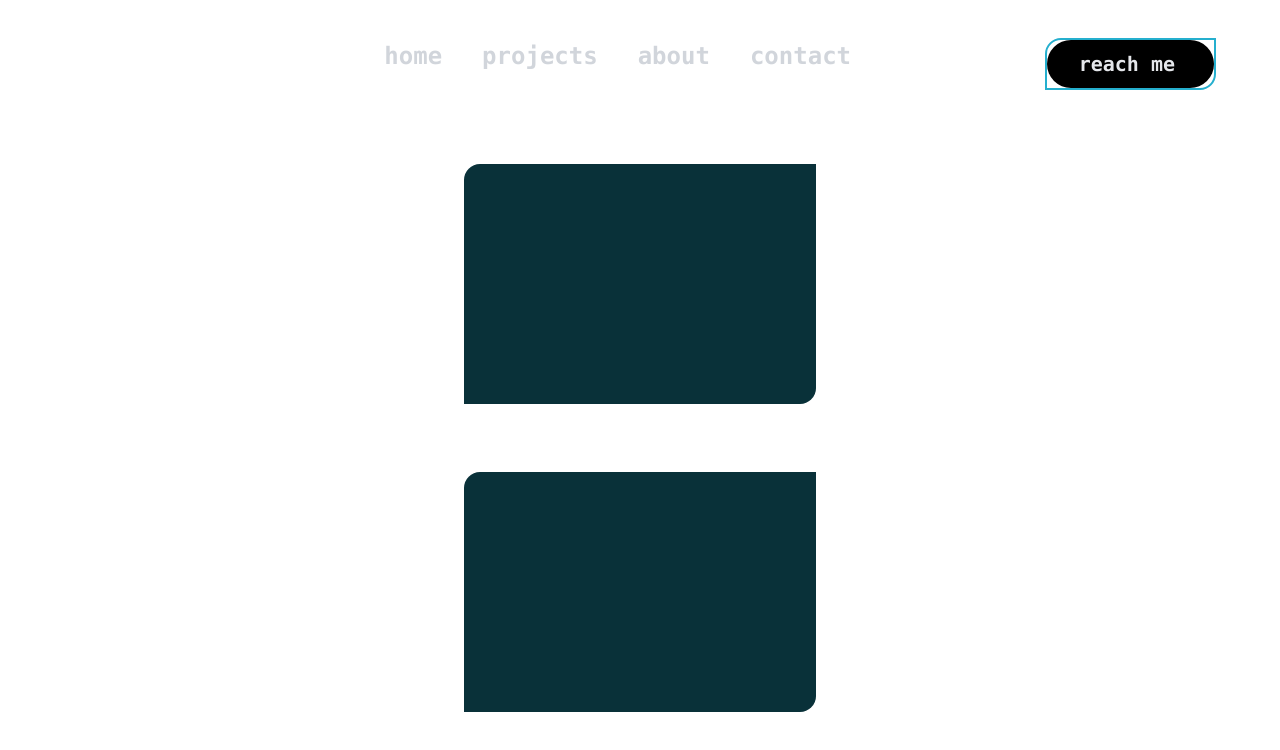
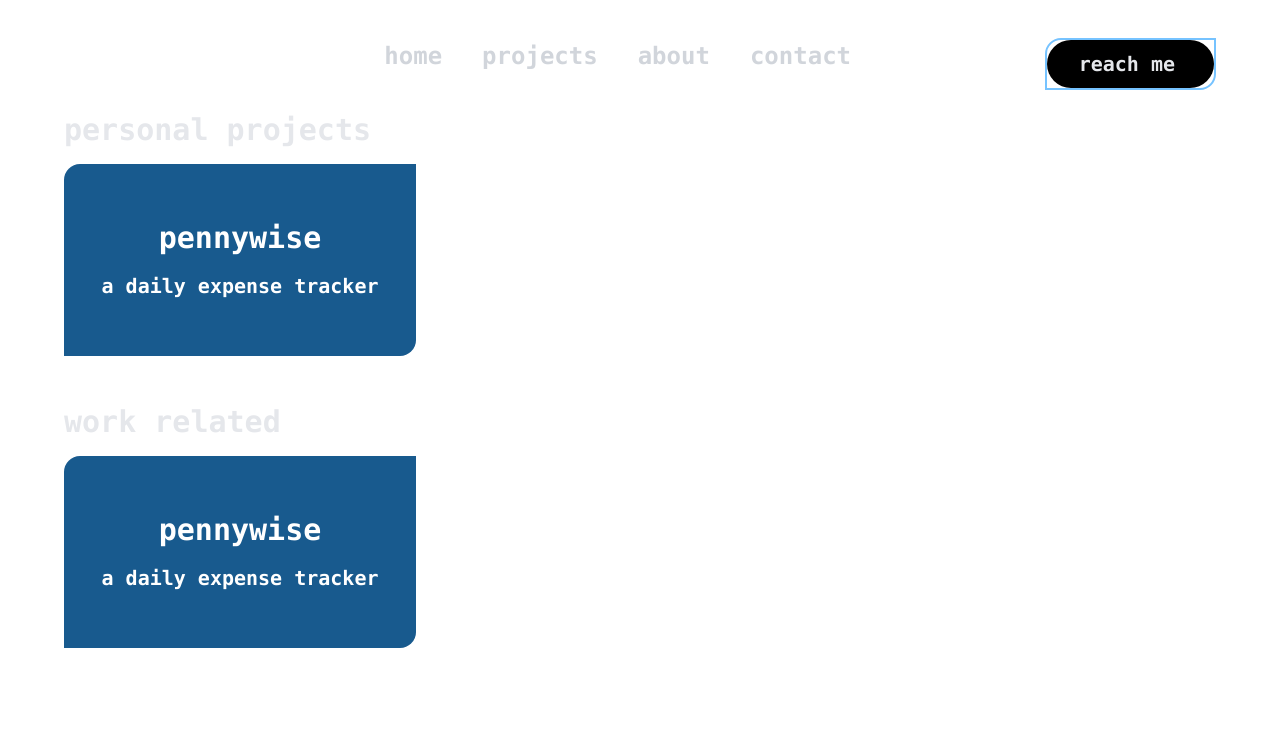
Before and after one commit to grzdev/portfolio, a SvelteKit app: page /projects in a window 1280 px wide. Shown: the top 750 px of the page. Built offline with nearby package versions, Linux system fonts and the light colour scheme; some icons are missing.

Commit message:
Some progress

```diff
--- a/src/components/Navbar.svelte
+++ b/src/components/Navbar.svelte
@@ -93,7 +93,7 @@
         </div>
       </div>
 
-      <!-- Contact me button -->
+      <!-- Reach me button -->
       <div class="hidden md:block mt-[1rem]">
         <button class="btn-cssbuttons">
           <span class="text-gray-200 font-mono font-bold text-xl">reach me</span
@@ -118,7 +118,6 @@
                 href="https://github.com/grzdev"
                 class="text-white font-bold text-2xl"
               >
-                <!-- CHANGE THIS TO NORMAL ICONS -->
                 <Icon icon="teenyicons:github-solid" />
               </a>
             </li>
@@ -158,31 +157,31 @@
               <a
                 href="/projects"
                 class="text-gray-300 font-mono hover:text-white px-3 py-2 rounded-md text-3xl sm:text-4xl font-semibold"
-                in:fly={{ y: 200, duration: 1200 }}
+                in:fly={{ y: 200, duration: 1000 }}
                 out:fly={{ y: 200, duration: 1500 }}>projects</a
               >
               <a
                 href="/about"
                 class="text-gray-300 font-mono hover:text-white px-3 py-2 rounded-md text-3xl sm:text-4xl font-semibold"
-                in:fly={{ y: 200, duration: 1500 }}
+                in:fly={{ y: 200, duration: 1300 }}
                 out:fly={{ y: 200, duration: 1000 }}>about</a
               >
               <a
                 href="/contact"
                 class="text-gray-300 font-mono hover:text-white px-3 py-2 rounded-md text-3xl sm:text-4xl font-semibold"
-                in:fly={{ y: 200, duration: 1800 }}
-                out:fly={{ y: 200, duration: 500 }}>contact me</a
+                in:fly={{ y: 200, duration: 1600 }}
+                out:fly={{ y: 200, duration: 500 }}>contact</a
               >
             </div>
             <div class="mt-[4rem] flex flex-row gap-[2rem]">
               <button
                 class="downloadCV"
-                in:fly={{ y: 200, duration: 2000 }}
+                in:fly={{ y: 200, duration: 1900 }}
                 out:fly={{ y: 200, duration: 300 }}>Get CV</button
               >
               <button
                 class="downloadCV2"
-                in:fly={{ y: 200, duration: 2000 }}
+                in:fly={{ y: 200, duration: 1900 }}
                 out:fly={{ y: 200, duration: 300 }}>Hire me</button
               >
             </div>
@@ -212,7 +211,7 @@
     line-height: 1;
     color: white;
     background: none;
-    border: 2px solid #25afce;
+    border: 2px solid #76c3ff;
     border-radius: 1rem 0 1rem 0;
     outline: none;
     overflow: hidden;
--- a/src/components/Projects.svelte
+++ b/src/components/Projects.svelte
@@ -1,59 +1,24 @@
 <!-- Javascript -->
 <script lang="ts">
+  import ProjectsCard from "./ProjectsCard.svelte";
 </script>
 
 <!-- HTML -->
-<div class="flex justify-center items-center flex-col mt-[1rem]">
-  <div class="flex justify-center items-center flex-col">
-    <h1 class="text-white text-3xl font-mono font-bold">personal projects</h1>
-    <div class="flip-container mt-[1rem]">
-      <div class="flip-card">
-        <div class="flip-front bg-[#093139] rounded-tl-2xl rounded-br-2xl" />
-        <div class="flip-back rounded-tl-2xl rounded-br-2xl" />
-      </div>
-    </div>
+<div class="flex flex-col px-[1rem] sm:px-[4rem] md:px-[4rem] mt-[1rem]">
+  <div class="flex flex-col">
+    <h1 class="text-gray-200 text-3xl font-mono font-bold">
+      personal projects
+    </h1>
+    <ProjectsCard />
   </div>
-  <div class="flex justify-center items-center flex-col">
-    <h1 class="text-white text-3xl font-mono font-bold mt-[1rem]">
+  <div class="flex flex-col mt-[2rem]">
+    <h1 class="text-gray-200 text-3xl font-mono font-bold mt-[1rem]">
       work related
     </h1>
-    <div class="flip-container mt-[1rem]">
-      <div class="flip-card">
-        <div class="flip-front bg-[#093139] rounded-tl-2xl rounded-br-2xl" />
-        <div class="flip-back rounded-tl-2xl rounded-br-2xl" />
-      </div>
-    </div>
+    <ProjectsCard />
   </div>
 </div>
 
 <!-- CSS -->
 <style>
-  .flip-container {
-    perspective: 1000px;
-  }
-
-  .flip-card {
-    width: 22rem;
-    height: 15rem;
-    border-radius: 1rem;
-    transition: transform 0.5s;
-    transform-style: preserve-3d;
-  }
-
-  .flip-container:hover .flip-card {
-    transform: rotateY(-180deg);
-  }
-
-  .flip-front,
-  .flip-back {
-    position: absolute;
-    width: 100%;
-    height: 100%;
-    backface-visibility: hidden;
-  }
-
-  .flip-back {
-    transform: rotateY(180deg);
-    background-color: #208aa2;
-  }
 </style>
--- /dev/null
+++ b/src/components/ProjectsCard.svelte
@@ -0,0 +1,91 @@
+<div>
+  <div class="flip-container mt-[1rem]">
+    <div class="flip-card">
+      <div
+        class="flip-front bg-[#185a8e] rounded-tl-2xl rounded-br-2xl justify-center items-center flex flex-col"
+      >
+        <h1 class="text-3xl text-white font-mono font-bold">pennywise</h1>
+        <p class="text-xl text-white font-mono font-bold mt-[1rem]">
+          a daily expense tracker
+        </p>
+      </div>
+      <div
+        class="flip-back rounded-tl-2xl rounded-br-2xl justify-center items-center flex flex-col gap-[1rem]"
+      >
+        <div
+          class="flex flex-row gap-[1rem] text-md sm:text-lg md:text-lg text-white font-semibold font-mono"
+        >
+          <h1>NEXTJS</h1>
+          <h1>REACT</h1>
+          <h1>CHAKRA-UI</h1>
+        </div>
+        <div
+          class="flex flex-row gap-[1rem] text-md sm:text-lg md:text-lg text-white font-semibold font-mono"
+        >
+          <h1>LIVE LINK</h1>
+          <h1>GITHUB REPO</h1>
+        </div>
+        <div
+          class="flex flex-row gap-[1rem] text-md sm:text-lg md:text-lg text-white font-semibold font-mono text-center"
+        >
+          <h1>DATE STARTED: <br /> SEPT 2022</h1>
+          <h1>DATE FINISHED: <br /> DEC 2022</h1>
+        </div>
+      </div>
+    </div>
+  </div>
+</div>
+
+<style>
+  .flip-card {
+    width: 22rem;
+    height: 12rem;
+    border-radius: 1rem;
+    transition: transform 0.5s;
+    transform-style: preserve-3d;
+  }
+
+  @media (max-width: 640px) {
+    /* Set different width and height for smaller screens */
+    .flip-card {
+      width: 18rem;
+      height: 10rem;
+    }
+  }
+
+  .flip-container:hover .flip-card {
+    transform: rotateY(-180deg);
+  }
+
+  .flip-front,
+  .flip-back {
+    position: absolute;
+    width: 100%;
+    height: 100%;
+    backface-visibility: hidden;
+  }
+
+  .flip-back {
+    transform: rotateY(180deg);
+    background-color: #0b4473;
+  }
+
+  .container {
+    display: flex;
+  }
+
+  .box {
+    flex: 1;
+    border: 1px solid #ccc;
+    text-align: center;
+    transition: transform 0.3s;
+  }
+
+  .flipped {
+    transform: rotateY(180deg);
+  }
+
+  .button {
+    margin-top: 20px;
+  }
+</style>
```
Also changed, not shown: src/components/Home.svelte (+5 -3 lines).
